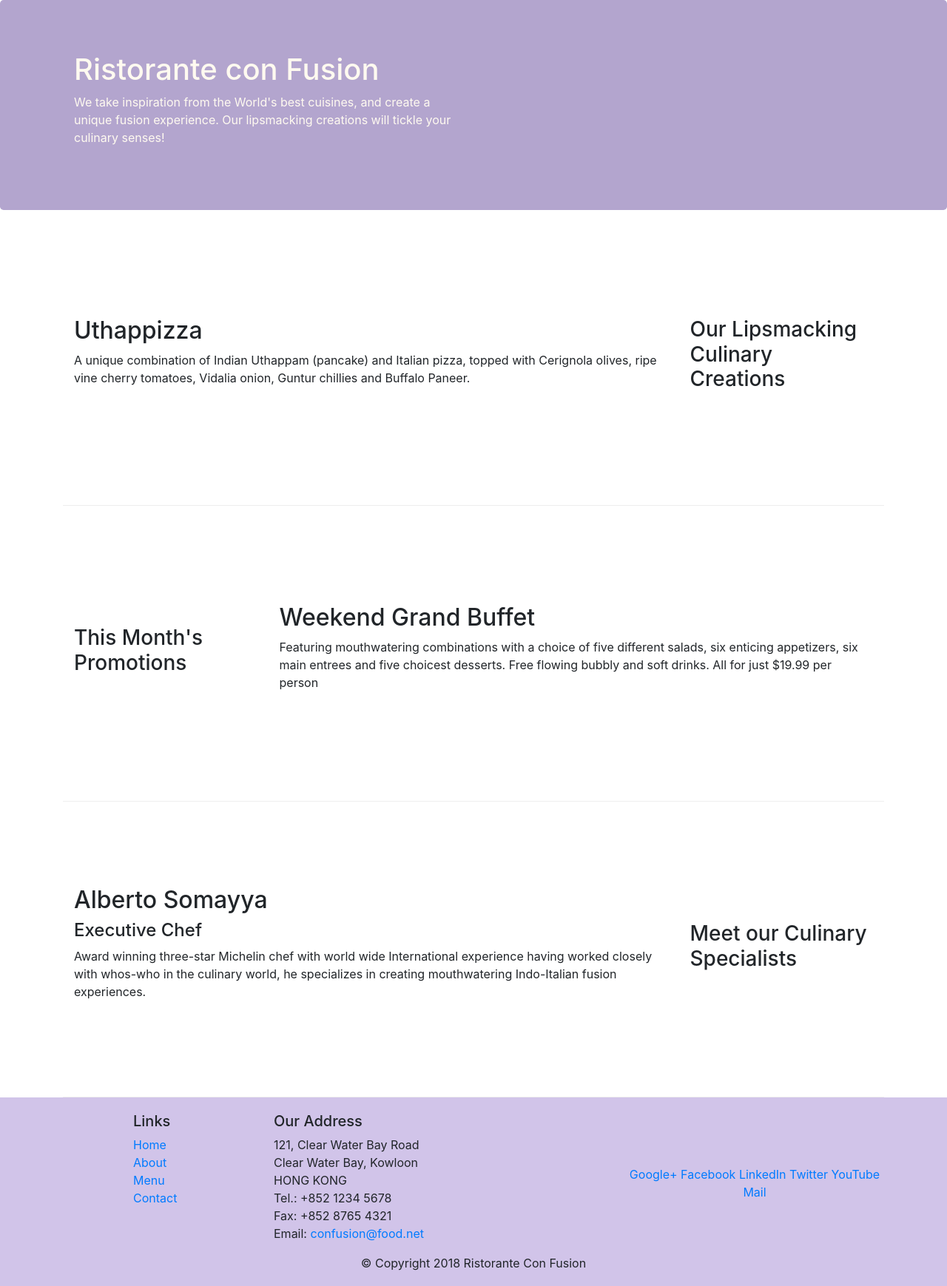
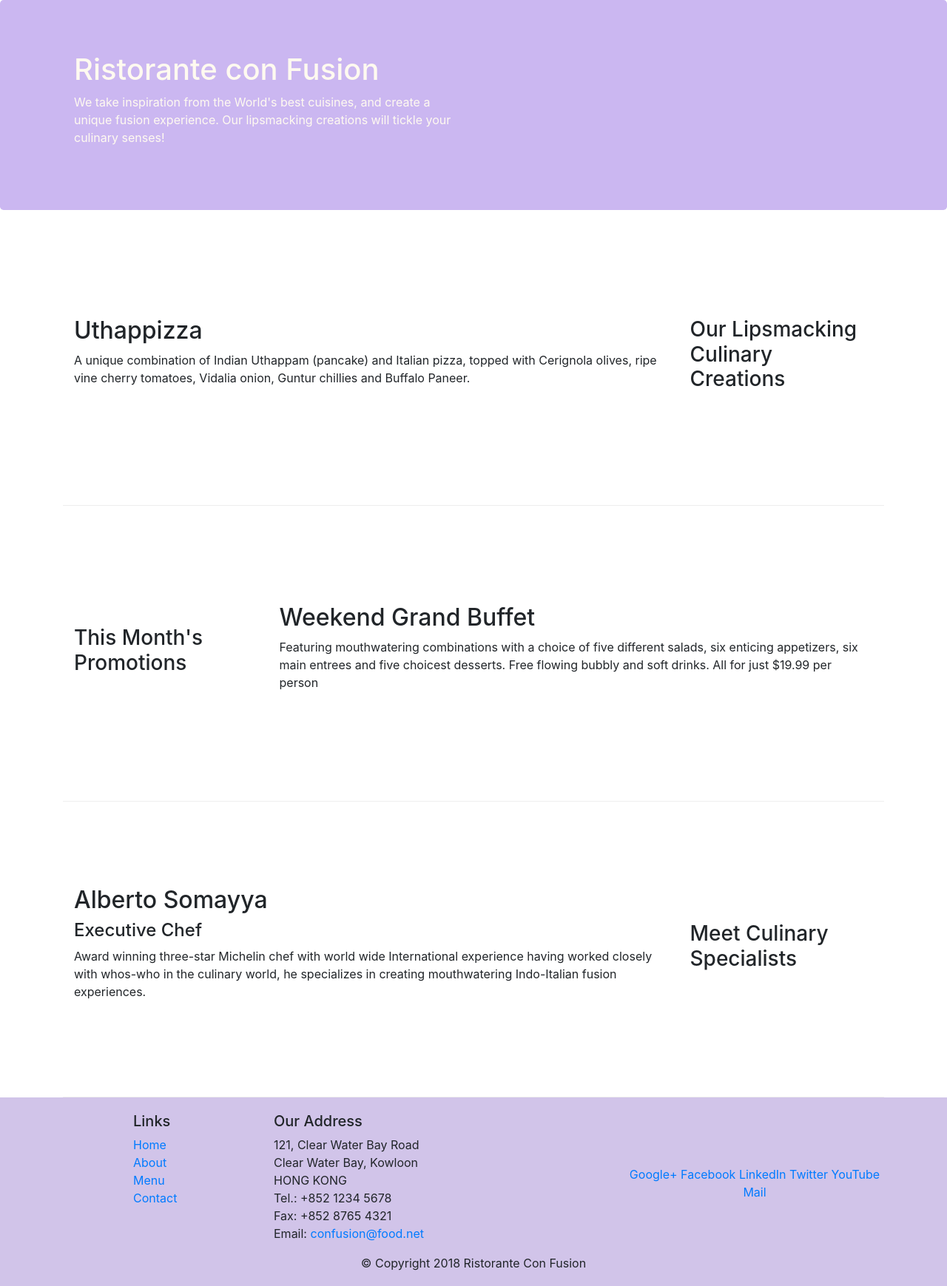
Before and after one commit to alisha954/Navbar-and-Breadcrumbs, a website: page index.html in a window 1280 px wide. Shown: the whole page at 74% size. Drawn offline with nearby package versions, Linux system fonts and the light colour scheme.

Commit message:
first commit

```diff
--- a/css/styles.css
+++ b/css/styles.css
@@ -19,7 +19,7 @@
 .jumbotron{
     padding: 70px 30px 70px 30px;
     margin: 0px auto;
-    background: #b3a5ce;
+    background: #cbb7f1;
     color: floralwhite;
 }
 
--- a/index.html
+++ b/index.html
@@ -51,7 +51,7 @@
 
         <div class="row row-content align-items-center">
             <div class="col-12 col-sm-4 order-sm-last col-md-3">
-                <h3>Meet our Culinary Specialists</h3>
+                <h3>Meet Culinary Specialists</h3>
             </div>
             <div class="col-12 col-sm order-sm-first col-md">
                 <h2>Alberto Somayya</h2>
```
